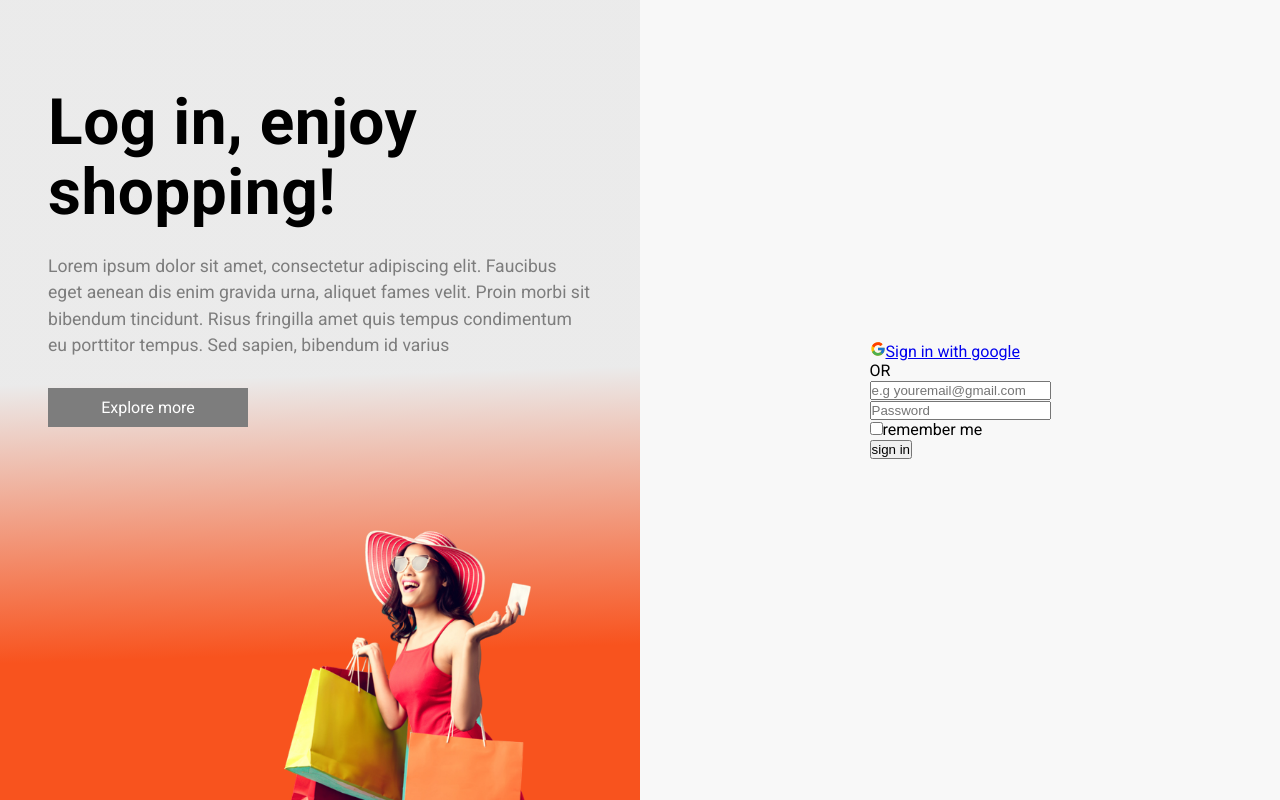
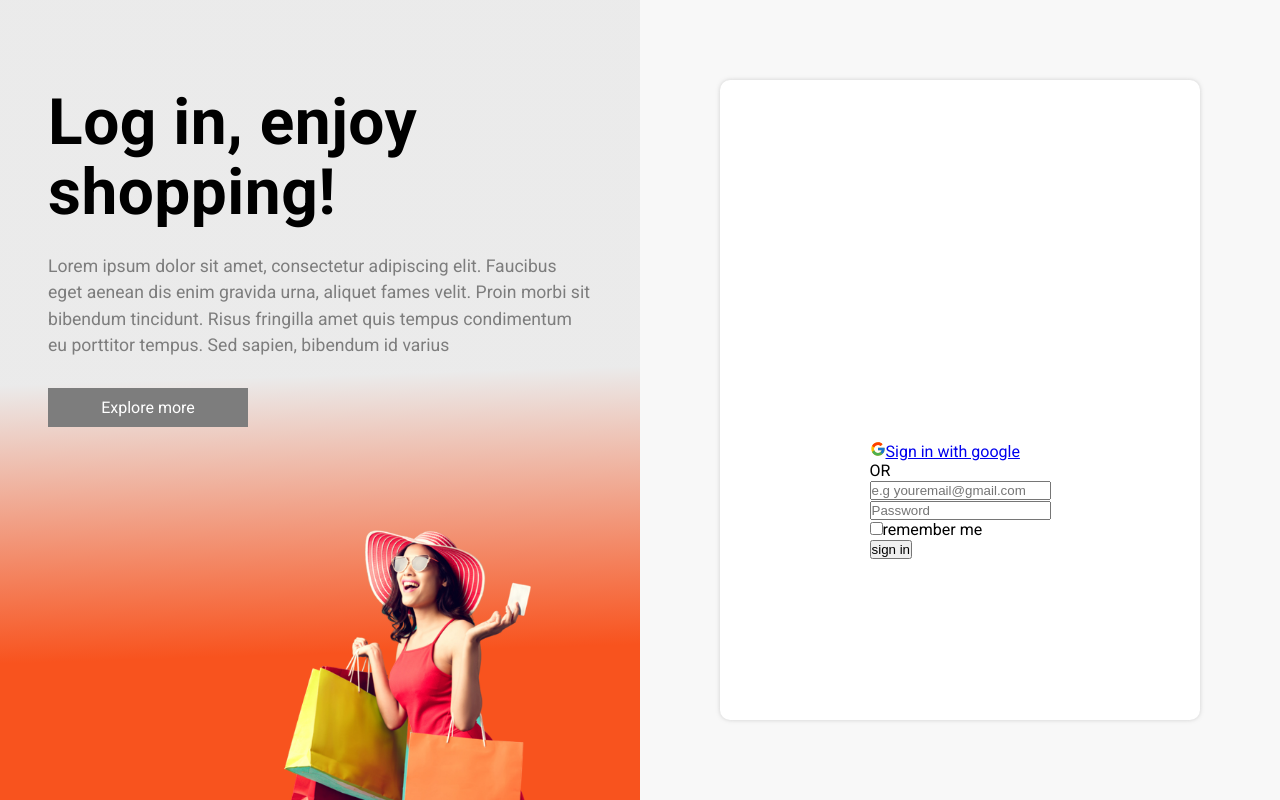
Before and after one commit to Almarex-Web-Dev/fullstack_ecommerce_project, a React (Vite) app in the folder frontend/: page /login in a window 1280 px wide. Built offline with nearby package versions, Linux system fonts and the light colour scheme.

Commit message:
added more css styles in login.scss

```diff
--- a/frontend/src/pages/login/login.scss
+++ b/frontend/src/pages/login/login.scss
@@ -70,3 +70,33 @@
   height: auto;
   object-fit: cover;
 }
+
+// form__input-section
+
+.form__input-section {
+  width: 75%;
+  height: 80vh;
+  display: flex;
+  justify-content: center;
+  align-items: center;
+  background: rgb(255, 255, 255);
+  box-shadow: 0 0 4px 0 rgba(130, 130, 130, 0.343);
+  border-radius: 10px;
+}
+
+// .form__wrapper{}
+
+.form__wrapper .avatar {
+  width: 100px;
+  height: 100px;
+  border-radius: 50%;
+  margin: auto;
+  margin-bottom: 100px;
+  text-align: center;
+}
+
+.form__wrapper .avatar img {
+  width: 100%;
+  height: auto;
+  margin-bottom: 15px;
+}
```
